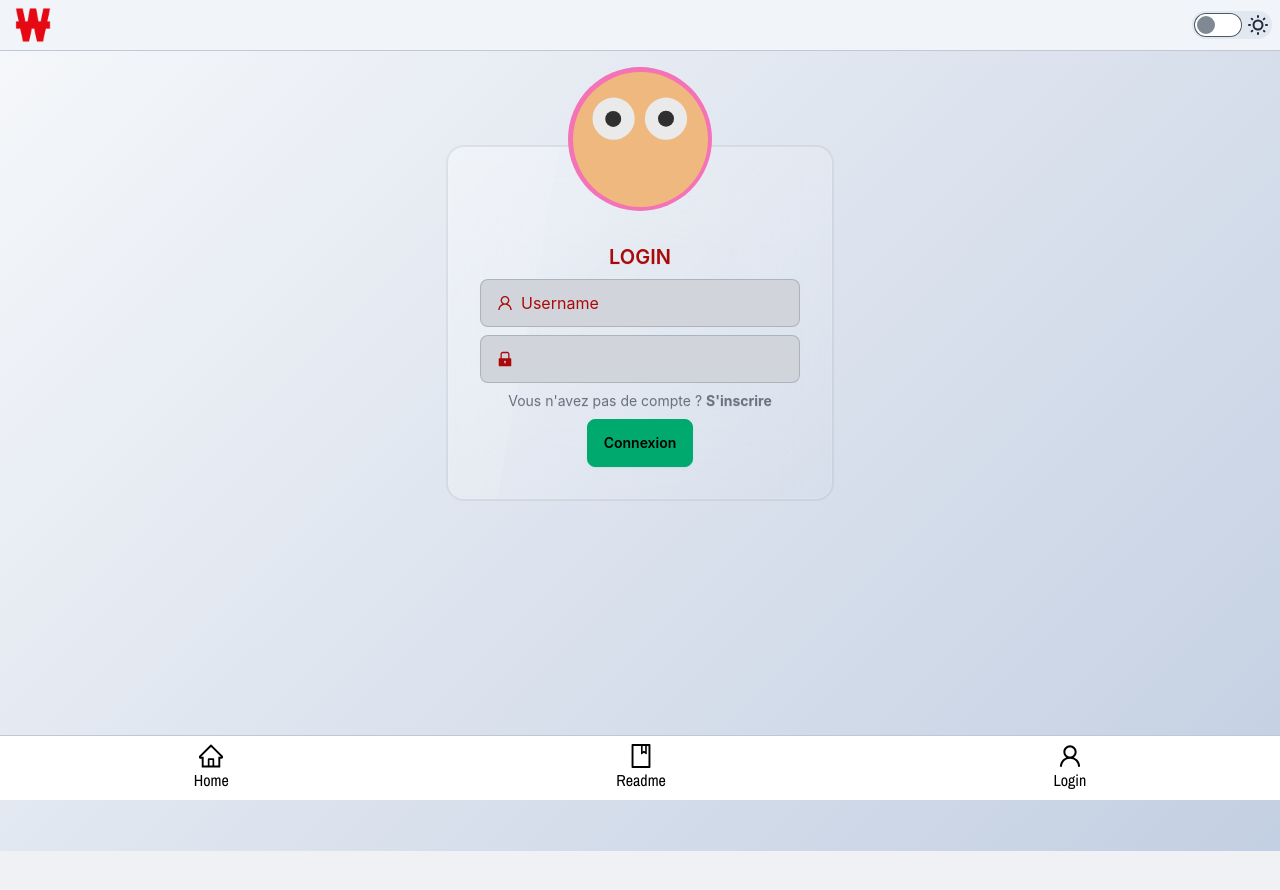
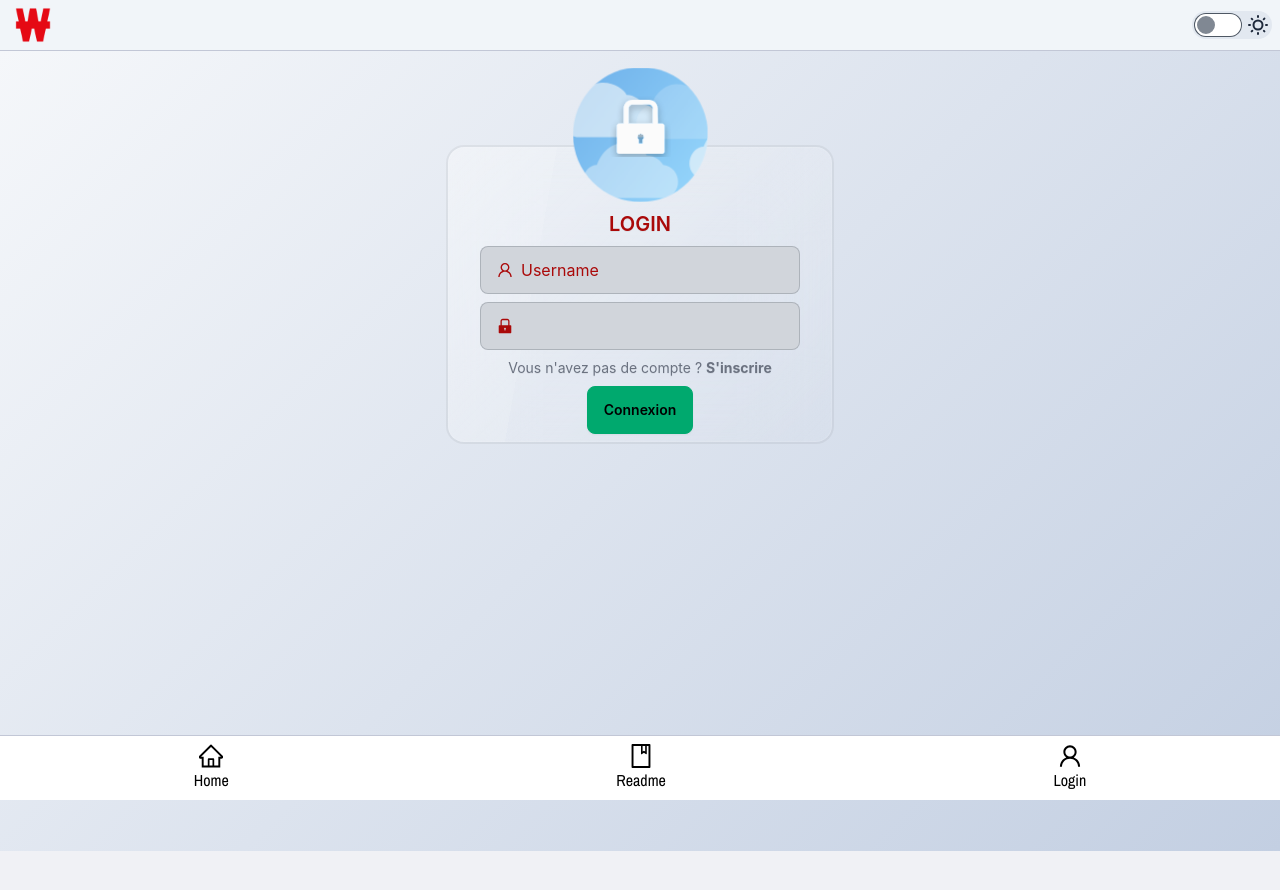
Before and after one commit to LaCause/front-winamax, a React (Vite) app: page /login in a window 1280 px wide. Shown: the top 890 px of the page. Built offline with nearby package versions, Linux system fonts and the light colour scheme.

Commit message:
feat/login: add login animation

```diff
--- a/package.json
+++ b/package.json
@@ -23,7 +23,7 @@
     "@types/lodash": "^4.17.13",
     "@types/node": "^22.10.2",
     "@vitejs/plugin-react": "^4.3.1",
-    "framer-motion": "^11.11.9",
+    "framer-motion": "^11.15.0",
     "gh-pages": "^6.2.0",
     "lodash": "^4.17.21",
     "react": "^18.3.1",
--- /dev/null
+++ b/src/components/organisms/AnimatedHead/AnimatedHead.model.tsx
@@ -0,0 +1,5 @@
+export interface AnimatedGlobalProps {
+  showHead: boolean;
+  className?: string;
+  animateEyes?: number;
+}
--- /dev/null
+++ b/src/components/organisms/AnimatedHead/AnimatedHead.tsx
@@ -0,0 +1,266 @@
+import { useEffect, useState } from 'react';
+import { AnimationProps, motion } from 'framer-motion';
+import { AnimatedGlobalProps } from './AnimatedHead.model';
+export const AnimatedHead: React.FC<AnimatedGlobalProps> = ({
+  showHead,
+  animateEyes,
+}) => {
+  const cloudAnimation: AnimationProps = {
+    initial: { x: -200 },
+    animate: { x: 100 },
+    transition: {
+      duration: 8,
+      ease: 'easeInOut',
+      repeat: Infinity,
+      repeatType: 'reverse',
+    },
+  };
+  const [leftEye, setLeftEyesPosition] = useState({
+    cx: [60.9674],
+    cy: [141.482],
+  });
+
+  const [rightEye, setRightEyesPosition] = useState({
+    cx: [143.587],
+    cy: [141.035],
+  });
+
+  console.log('------> execute AnimatedHead');
+
+  const hideLockersAnimation: AnimationProps = {
+    initial: { y: 0 },
+    animate: showHead ? { y: 200 } : { y: 0 },
+  };
+
+  const headAnimation: AnimationProps = {
+    initial: { y: 150 },
+    animate: showHead ? { y: 0 } : { y: 150 },
+  };
+
+  const leftEyeAnimation: AnimationProps = {
+    animate: leftEye,
+    transition: {
+      ease: 'easeInOut',
+      repeatType: 'reverse',
+    },
+  };
+
+  const rightEyeAnimation: AnimationProps = {
+    animate: rightEye,
+    transition: {
+      ease: 'easeInOut',
+      repeatType: 'reverse',
+    },
+  };
+
+  useEffect(() => {
+    if (animateEyes) {
+      setLeftEyesPosition(() => {
+        const animation = 50 + animateEyes > 70 ? 70 : 50 + animateEyes;
+        return {
+          cx: [animation],
+          cy: [141.482, 150],
+        };
+      });
+      setRightEyesPosition(() => {
+        const animation =
+          133.587 + animateEyes > 153 ? 153 : 133.587 + animateEyes;
+        return {
+          cx: [animation],
+          cy: [141.035, 150],
+        };
+      });
+    } else {
+      setLeftEyesPosition({
+        cx: [60.9674],
+        cy: [141.482],
+      });
+
+      setRightEyesPosition({
+        cx: [143.587],
+        cy: [141.035],
+      });
+    }
+  }, [animateEyes]);
+
+  return (
+    <div className="text-center">
+      <svg
+        width="135"
+        height="135"
+        viewBox="0 0 209 209"
+        fill="none"
+        xmlns="http://www.w3.org/2000/svg"
+      >
+        <g id="Light mode">
+          <mask
+            id="mask0_294_22"
+            style={{ maskType: 'alpha' }}
+            maskUnits="userSpaceOnUse"
+            x="0"
+            y="0"
+            width="209"
+            height="209"
+          >
+            <circle
+              id="Ellipse 6"
+              cx="104.5"
+              cy="104.5"
+              r="104.5"
+              fill="#51BEED"
+            />
+          </mask>
+          <g mask="url(#mask0_294_22)">
+            <rect
+              id="Rectangle 3"
+              x="-28.648"
+              y="1.30219"
+              width="237.648"
+              height="237.648"
+              fill="url(#paint0_linear_294_22)"
+            />
+            <motion.path
+              {...cloudAnimation}
+              id="Vector 4"
+              opacity="0.2"
+              d="M186.02 111.336H83.1735C47.3374 101.844 61.233 60.2223 83.1735 60.2223C106.028 4.54428 155.394 31.9269 160.422 45.6182C173.952 45.6182 183.125 55.3543 186.02 60.2223C215.274 63.4169 218.016 108.142 186.02 111.336Z"
+              fill="#FAFAFA"
+            />
+            <motion.path
+              {...cloudAnimation}
+              id="Vector 5"
+              opacity="0.4"
+              d="M102.68 202.489H-0.166052C-36.0022 192.996 -22.1065 151.375 -0.166052 151.375C22.6886 95.6969 72.0547 123.08 77.0827 136.771C90.6127 136.771 99.7851 146.507 102.68 151.375C131.934 154.57 134.677 199.294 102.68 202.489Z"
+              fill="#FAFAFA"
+            />
+            <motion.path
+              {...cloudAnimation}
+              id="Vector 6"
+              opacity="0.6"
+              d="M268.057 174.492H165.211C129.375 165 143.27 123.378 165.211 123.378C188.066 67.7 237.432 95.0826 242.46 108.774C255.99 108.774 265.162 118.51 268.057 123.378C297.311 126.573 300.053 171.298 268.057 174.492Z"
+              fill="#FAFAFA"
+            />
+            <motion.path
+              {...cloudAnimation}
+              id="Vector 7"
+              opacity="0.6"
+              d="M71.4277 108.732H-31.4184C-67.2545 99.2395 -53.3589 57.6179 -31.4184 57.6179C-8.56371 1.93992 40.8024 29.3225 45.8304 43.0138C59.3604 43.0138 68.5327 52.7499 71.4277 57.6179C100.682 60.8125 103.424 105.537 71.4277 108.732Z"
+              fill="#FAFAFA"
+            />
+            <motion.g id="head winamax" {...headAnimation}>
+              <circle
+                id="Ellipse 4"
+                cx="103.673"
+                cy="173.673"
+                r="105.673"
+                fill="#EFB87E"
+              />
+              <g id="Oeil G">
+                <circle
+                  id="Oeil G_2"
+                  cx="61.5719"
+                  cy="141.035"
+                  r="33.0791"
+                  fill="#EAEAEA"
+                />
+                <motion.circle
+                  id="Pupille"
+                  cx="60.9674"
+                  cy="141.482"
+                  r="12.4965"
+                  fill="#2F2F2F"
+                  {...leftEyeAnimation}
+                />
+              </g>
+              <g id="Oeil D">
+                <circle
+                  id="Oeil G_3"
+                  cx="143.587"
+                  cy="141.035"
+                  r="33.0791"
+                  fill="#EAEAEA"
+                />
+                <motion.circle
+                  id="Pupille_2"
+                  cx="143.587"
+                  cy="141.035"
+                  r="12.4965"
+                  fill="#2F2F2F"
+                  {...rightEyeAnimation}
+                />
+              </g>
+            </motion.g>
+          </g>
+          <motion.g
+            {...hideLockersAnimation}
+            id="Frame"
+            clipPath="url(#clip0_294_22)"
+          >
+            <g id="Vector" filter="url(#filter0_d_294_22)">
+              <path
+                d="M138.31 87.4321H131.195V63.9929C131.195 56.5949 125.199 50.599 117.801 50.599H91.8502C84.4522 50.599 78.4564 56.5949 78.4564 63.9929V87.4321H71.3409C69.4888 87.4321 67.9924 88.9285 67.9924 90.7806V130.962C67.9924 132.814 69.4888 134.311 71.3409 134.311H138.31C140.162 134.311 141.659 132.814 141.659 130.962V90.7806C141.659 88.9285 140.162 87.4321 138.31 87.4321ZM107.755 112.232V117.778C107.755 118.238 107.379 118.615 106.918 118.615H102.733C102.272 118.615 101.896 118.238 101.896 117.778V112.232C101.032 111.612 100.387 110.733 100.054 109.723C99.7214 108.714 99.7176 107.624 100.043 106.612C100.369 105.6 101.008 104.717 101.867 104.091C102.726 103.464 103.762 103.127 104.826 103.127C105.889 103.127 106.925 103.464 107.784 104.091C108.644 104.717 109.282 105.6 109.608 106.612C109.934 107.624 109.93 108.714 109.597 109.723C109.264 110.733 108.619 111.612 107.755 112.232ZM123.661 87.4321H85.9904V63.9929C85.9904 60.7595 88.6169 58.1331 91.8502 58.1331H117.801C121.034 58.1331 123.661 60.7595 123.661 63.9929V87.4321Z"
+                fill="#FBFBFB"
+              />
+            </g>
+          </motion.g>
+        </g>
+        <defs>
+          <filter
+            id="filter0_d_294_22"
+            x="56.9924"
+            y="43.599"
+            width="95.6662"
+            height="105.712"
+            filterUnits="userSpaceOnUse"
+            colorInterpolationFilters="sRGB"
+          >
+            <feFlood floodOpacity="0" result="BackgroundImageFix" />
+            <feColorMatrix
+              in="SourceAlpha"
+              type="matrix"
+              values="0 0 0 0 0 0 0 0 0 0 0 0 0 0 0 0 0 0 127 0"
+              result="hardAlpha"
+            />
+            <feOffset dy="4" />
+            <feGaussianBlur stdDeviation="5.5" />
+            <feComposite in2="hardAlpha" operator="out" />
+            <feColorMatrix
+              type="matrix"
+              values="0 0 0 0 0 0 0 0 0 0 0 0 0 0 0 0 0 0 0.25 0"
+            />
+            <feBlend
+              mode="normal"
+              in2="BackgroundImageFix"
+              result="effect1_dropShadow_294_22"
+            />
+            <feBlend
+              mode="normal"
+              in="SourceGraphic"
+              in2="effect1_dropShadow_294_22"
+              result="shape"
+            />
+          </filter>
+          <linearGradient
+            id="paint0_linear_294_22"
+            x1="218.766"
+            y1="214.209"
+            x2="-8.46417"
+            y2="42.3209"
+            gradientUnits="userSpaceOnUse"
+          >
+            <stop stopColor="#9ADAFD" />
+            <stop offset="1" stopColor="#70B2EB" />
+          </linearGradient>
+          <clipPath id="clip0_294_22">
+            <rect
+              width="93.757"
+              height="93.757"
+              fill="white"
+              transform="translate(57.947 45.5763)"
+            />
+          </clipPath>
+        </defs>
+      </svg>
+    </div>
+  );
+};
--- a/src/templates/Login/Login.tsx
+++ b/src/templates/Login/Login.tsx
@@ -1,47 +1,54 @@
 import { LockFilled, UserOutlined } from '@ant-design/icons';
-import { useState } from 'react';
+import { useRef, useState } from 'react';
+import { AnimatedHead } from '../../components/organisms/AnimatedHead/AnimatedHead';
 
 export const Login = () => {
-  const [processing, setProcessing] = useState(false);
   const [isFocused, setIsFocused] = useState(false);
+  const inputRef = useRef<HTMLInputElement>(null); // Référence typée
+  const [cursorPosition, setCursorPosition] = useState(0);
 
-  console.log('execute Login.tsx');
+  console.log('----> Login');
 
-  if (processing) {
-    return <p>Authentification en cours ...</p>;
-  }
+  const handleCaretPosition = () => {
+    const input = inputRef.current;
+    if (input) {
+      input.focus(); // S'assurer que l'input est focusé
+      const position = input.selectionStart ?? 0;
+      setCursorPosition(position);
+    }
+  };
+
+  const handleMailChange = (e: React.ChangeEvent<HTMLInputElement>) => {
+    console.log('Email:', e.target.value); // Affiche la valeur saisie
+  };
+
   return (
     <>
       <section className="flex flex-col items-center bg-slate-200 h-[100vh] gradient-primary">
         <div>
           <div className="card glass w-96 mt-24">
-            <div className="h-36 w-36 bg-pink-400 rounded-full mx-auto -mt-20 flex justify-center items-center">
-              <svg
-                width="135"
-                height="135"
-                viewBox="0 0 201 201"
-                fill="none"
-                xmlns="http://www.w3.org/2000/svg"
-              >
-                <circle cx="100.5" cy="100.5" r="100.5" fill="#EFB87E" />
-                <circle cx="60.4596" cy="69.4596" r="31.4596" fill="#EAEAEA" />
-                <circle cx="59.8847" cy="69.8847" r="11.8847" fill="#2F2F2F" />
-                <circle cx="138.46" cy="69.4596" r="31.4596" fill="#EAEAEA" />
-                <circle cx="138.459" cy="69.4596" r="11.8847" fill="#2F2F2F" />
-              </svg>
+            <div className="flex flex-col mx-auto -mt-20">
+              <AnimatedHead
+                showHead={isFocused}
+                animateEyes={cursorPosition}
+                className="relative"
+              />
             </div>
-            <div className="card-body">
+            <div className="card-body py-2">
               <h2 className="card-title uppercase mx-auto text-primary-red dark:text-white">
                 Login
               </h2>
               <label className="input input-bordered bg-gray-300 flex items-center gap-2 text-primary-red ">
                 <UserOutlined />
                 <input
-                  type="email"
+                  ref={inputRef} // Ajout de la ref pour accéder à l'élément
+                  type="text"
                   name="email"
                   className="grow placeholder:text-primary-red"
                   placeholder="Username"
                   autoComplete="on"
+                  onFocus={() => setIsFocused(true)}
+                  onChange={handleCaretPosition} // Mise à jour sur frappe
                 />
               </label>
               <label className="input input-bordered bg-gray-300 text-primary-red flex items-center gap-2">
```
Also changed, not shown: 1 other file (tests, documents, lock files or other folders).
